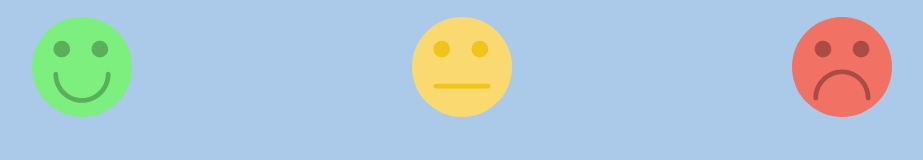
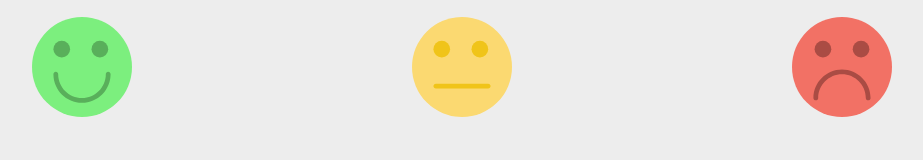
Before and after one commit to customercareplus/NRS, a plain HTML site: page docs/index.html in a window 1280 px wide. Shown: the whole page, without its empty margins (53-976 px from the left). Drawn offline with nearby package versions, Linux system fonts and the light colour scheme.

Commit message:
gray background

```diff
--- a/docs/index.html
+++ b/docs/index.html
@@ -24,7 +24,7 @@
 			}
 
 			body {
-			background: #ABCAE9;
+			background: #ededed;
 			color: white;
 			}
 		</style>
```
